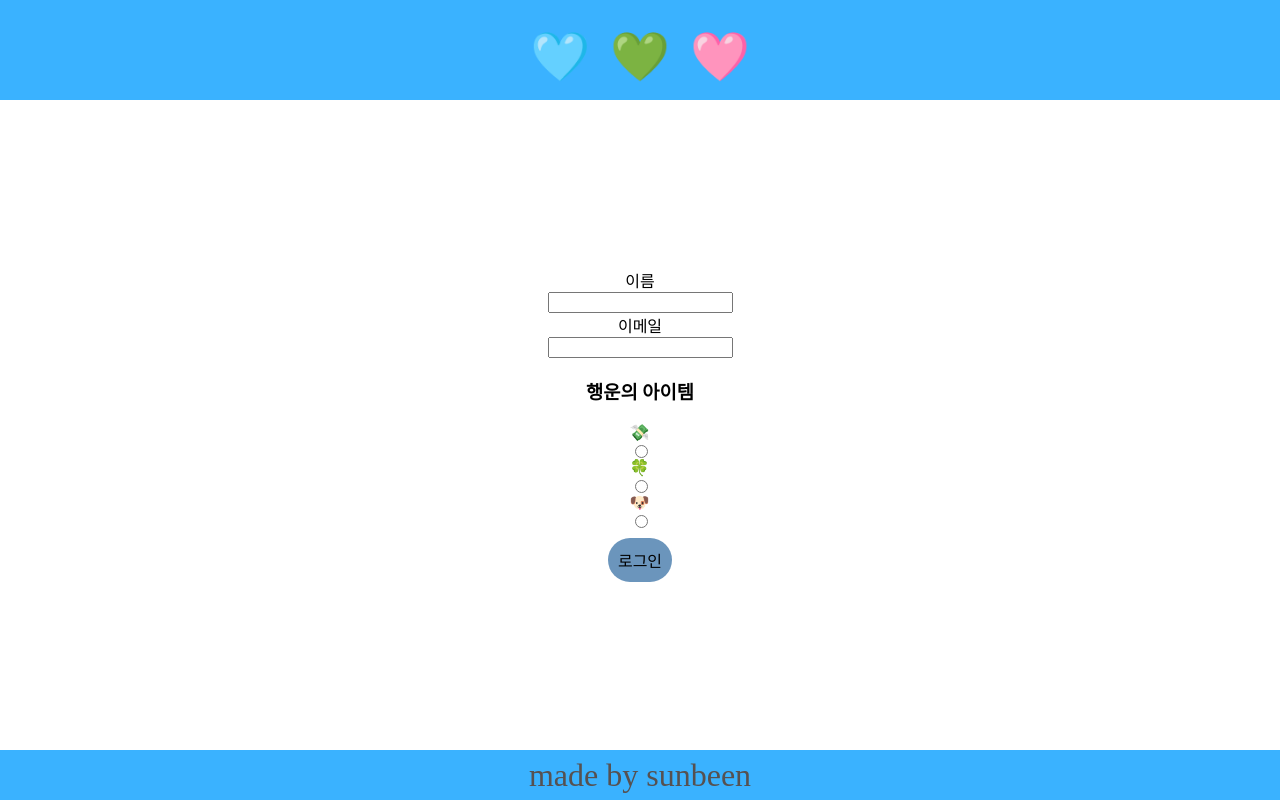
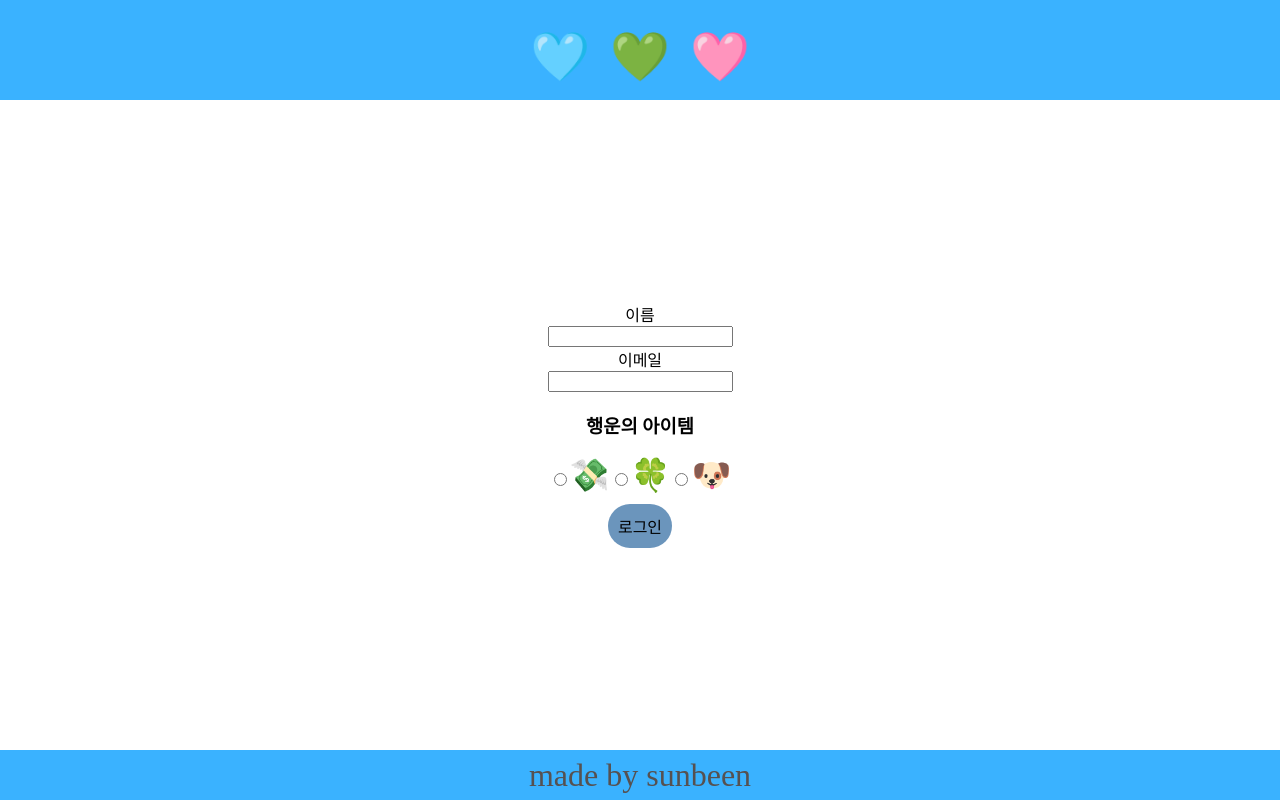
Before and after one commit to LikeLion-at-CAU-12th/Sunbin-Jung, a React (Create React App) app in the folder week13/: page / in a window 1280 px wide. Built offline with nearby package versions, Linux system fonts and the light colour scheme.

Commit message:
radio 완성

```diff
--- a/week13/src/component/home/Form.jsx
+++ b/week13/src/component/home/Form.jsx
@@ -1,24 +1,33 @@
-import React, { useEffect, useState } from 'react';
+import React from 'react';
 import { useRecoilState } from 'recoil';
 import { emailAtom, luckyItemAtom, userNameAtom } from '../../recoil/atom';
 
-const Form = ({ type, inputType, children }) => {
+const Form = ({ type, inputType, name }) => {
   const [userName, setUserName] = useRecoilState(userNameAtom);
   const [email, setEmail] = useRecoilState(emailAtom);
   const [luckitem, setItem] = useRecoilState(luckyItemAtom);
-
 
   const onChange = (e) => {
     const value = e.target.value;
     if (inputType === '이름') {
       setUserName(value);
-    } else if (inputType === '아이템') {
-      setItem(value);
     } else if (inputType === '이메일') {
       setEmail(value);
     }
   };
 
+  const onRadioChange = (e) => {
+    setItem(e.target.value);
+  };
+
+  if (type === 'radio') {
+    return (
+      <label>
+        <input type="radio" name={name} value={inputType} onChange={onRadioChange} />
+        {inputType}
+      </label>
+    );
+  }
 
   return (
     <>
--- a/week13/src/component/home/FormSection.jsx
+++ b/week13/src/component/home/FormSection.jsx
@@ -1,11 +1,10 @@
-import React, { useContext, useState } from 'react';
+import React, { useContext } from 'react';
 import { Button, Wrapper } from '../layout/common';
 import Form from './Form';
 import { ThemeColorContext } from '../../context/context';
 import { useNavigate } from 'react-router-dom';
 import { useSetRecoilState } from 'recoil';
 import { isSubmitedAtom } from '../../recoil/atom';
-import EmojiPicker from 'emoji-picker-react'
 import styled from 'styled-components';
 
 const FormSection = () => {
@@ -24,9 +23,9 @@ const FormSection = () => {
             <Form type='email' inputType='이메일'/>
             <h3>행운의 아이템</h3>
             <RadioSection>
-              <Form type='radio' inputType='💸' />
-              <Form type='radio' inputType='🍀' />
-              <Form type='radio' inputType='🐶' />
+              <Form type="radio" inputType='💸' name="luckyItem"/>
+              <Form type="radio" inputType='🍀' name="luckyItem"/>
+              <Form type="radio" inputType='🐶' name="luckyItem"/>
             </RadioSection>
             <Button mode={mode.button} onClick={handleBtn}>로그인</Button>
         </Wrapper>
@@ -37,5 +36,5 @@ export default FormSection;
 
 const RadioSection = styled.div`
   display : flex;
-  flex-direction : column;
-`
+  font-size : 2rem;
+`;
--- a/week13/src/component/layout/Layout.jsx
+++ b/week13/src/component/layout/Layout.jsx
@@ -64,9 +64,10 @@ const Header = styled.div`
 `;
 
 const Footer = styled.div`
-    font-family: 'Ownglyph_meetme-Rg';
-    src: url('https://fastly.jsdelivr.net/gh/projectnoonnu/noonfonts_2402_1@1.0/Ownglyph_meetme-Rg.woff2') format('woff2');
-    font-weight: lighter;
+
+    font-family: 'Ownglyph_UNZ-Rg';
+    src: url('https://fastly.jsdelivr.net/gh/projectnoonnu/2406-1@1.0/Ownglyph_UNZ-Rg.woff2') format('woff2');
+    font-weight: normal;
     font-style: normal;
   display: flex;
   height: 50px;
```
